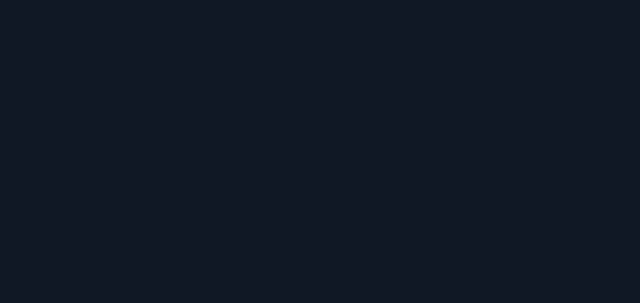
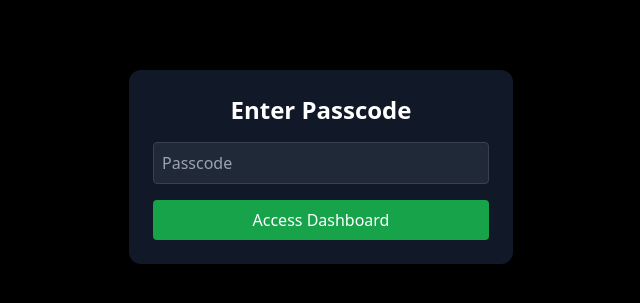
Before and after one commit to Bhardwajvivek/v3k-frontend, a React (Vite) app: page / in a window 1280 px wide. Shown: the part 233-536 px from the top of the page, without its empty margins (319-959 px from the left). Built offline with nearby package versions, Linux system fonts and the light colour scheme; no server answers.

Commit message:
Fix: Removed invalid button import

```diff
--- a/src/pages/Dashboard.jsx
+++ b/src/pages/Dashboard.jsx
@@ -1,30 +1,61 @@
 import React, { useEffect, useState } from "react";
 import { Dialog, DialogContent } from "@radix-ui/react-dialog";
+
+const PASSCODE = "v3k@123";
 
 export default function Dashboard() {
   const [signals, setSignals] = useState([]);
   const [filter, setFilter] = useState("all");
   const [selectedSymbol, setSelectedSymbol] = useState(null);
+  const [enteredPasscode, setEnteredPasscode] = useState("");
+  const [accessGranted, setAccessGranted] = useState(false);
 
   const chartSymbol = selectedSymbol ? `NSE:${selectedSymbol.toUpperCase()}` : null;
 
   useEffect(() => {
+    if (!accessGranted) return;
     const fetchSignals = async () => {
       try {
         const res = await fetch(`${import.meta.env.VITE_API_BASE_URL}/get-signals`);
         const json = await res.json();
-        setSignals(json || []); // fix for actual backend structure
+        setSignals(json || []);
       } catch (err) {
         console.error("Failed to fetch signals", err);
         setSignals([]);
       }
     };
     fetchSignals();
-  }, []);
+  }, [accessGranted]);
 
   const filtered = signals.filter(
     (s) => filter === "all" || s.position_type?.toLowerCase() === filter.toLowerCase()
   );
+
+  if (!accessGranted) {
+    return (
+      <div className="h-screen flex items-center justify-center bg-black text-white">
+        <div className="p-6 bg-gray-900 rounded-xl shadow-lg w-full max-w-sm text-center">
+          <h1 className="text-2xl font-bold mb-4">Enter Passcode</h1>
+          <input
+            type="password"
+            value={enteredPasscode}
+            onChange={(e) => setEnteredPasscode(e.target.value)}
+            className="w-full p-2 mb-4 rounded bg-gray-800 border border-gray-700 text-white"
+            placeholder="Passcode"
+          />
+          <button
+            onClick={() => setAccessGranted(enteredPasscode === PASSCODE)}
+            className="bg-green-600 hover:bg-green-700 px-4 py-2 rounded text-white w-full"
+          >
+            Access Dashboard
+          </button>
+          {enteredPasscode && enteredPasscode !== PASSCODE && (
+            <p className="mt-2 text-red-500 text-sm">Incorrect passcode</p>
+          )}
+        </div>
+      </div>
+    );
+  }
 
   return (
     <div className="p-6 max-w-6xl mx-auto text-white">
```
